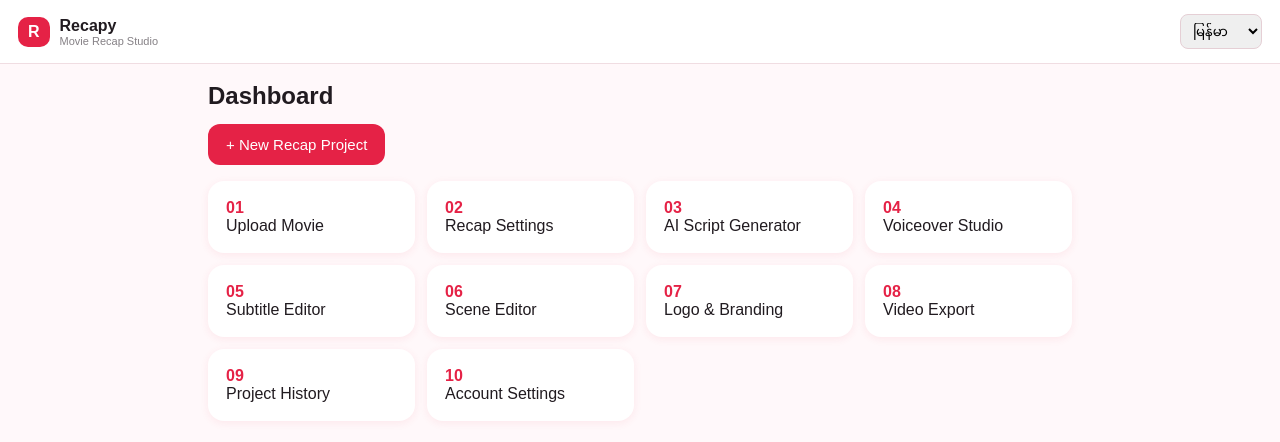
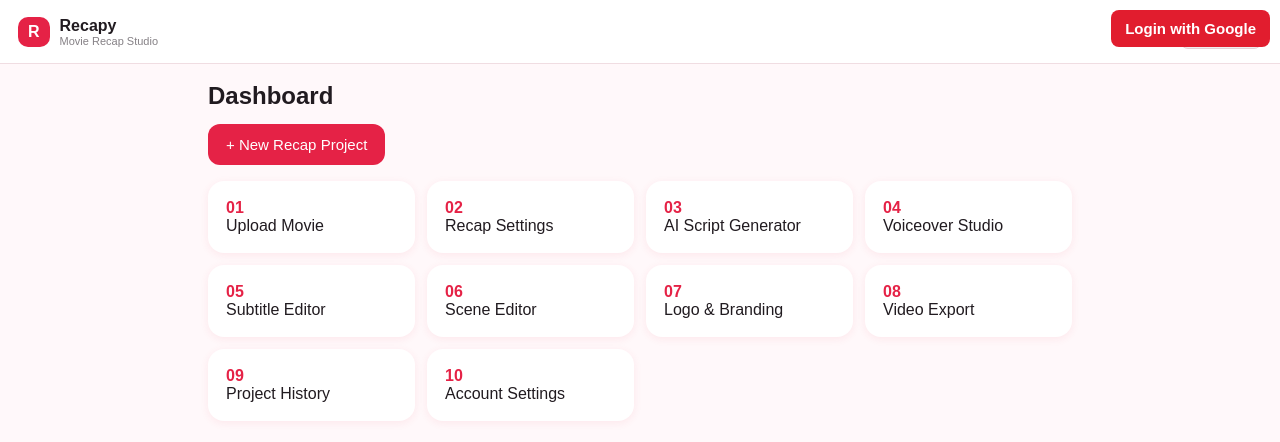
Before and after one commit to bgnews83-commits/recapy, a plain HTML site: page index.html in a window 1280 px wide. Drawn offline with nearby package versions, Linux system fonts and the light colour scheme.

Commit message:
Update index.html

```diff
--- a/index.html
+++ b/index.html
@@ -44,5 +44,33 @@ button:hover{background:var(--dark)}
     <div class="card"><span>10</span><p>Account Settings</p></div>
   </div>
 </main>
+  <script src="https://cdn.jsdelivr.net/npm/@supabase/supabase-js@2.45.4/dist/umd/supabase.js"></script>
+<script>
+const sb = supabase.createClient(
+  'https://mqfrbyhgchwlalssvryg.supabase.co',
+  'sb_publishable_HIl5OArsWOwB9P_7Go25HA_CYtjtiyH'
+);
+const box = document.createElement('div');
+box.style.cssText = 'position:fixed;top:10px;right:10px;z-index:9999';
+document.body.appendChild(box);
+function show(user) {
+  box.innerHTML = '';
+  const b = document.createElement('button');
+  b.style.cssText = 'padding:10px 14px;border:0;border-radius:8px;background:#e11d2e;color:#fff;font-weight:600';
+  if (user) {
+    b.textContent = 'Logout (' + user.email + ')';
+    b.onclick = () => sb.auth.signOut();
+  } else {
+    b.textContent = 'Login with Google';
+    b.onclick = () => sb.auth.signInWithOAuth({
+      provider: 'google',
+      options: { redirectTo: location.origin + location.pathname }
+    });
+  }
+  box.appendChild(b);
+}
+sb.auth.getSession().then(({ data }) => show(data.session?.user));
+sb.auth.onAuthStateChange((_e, s) => show(s?.user));
+</script>
 </body>
                                 </html>
```
